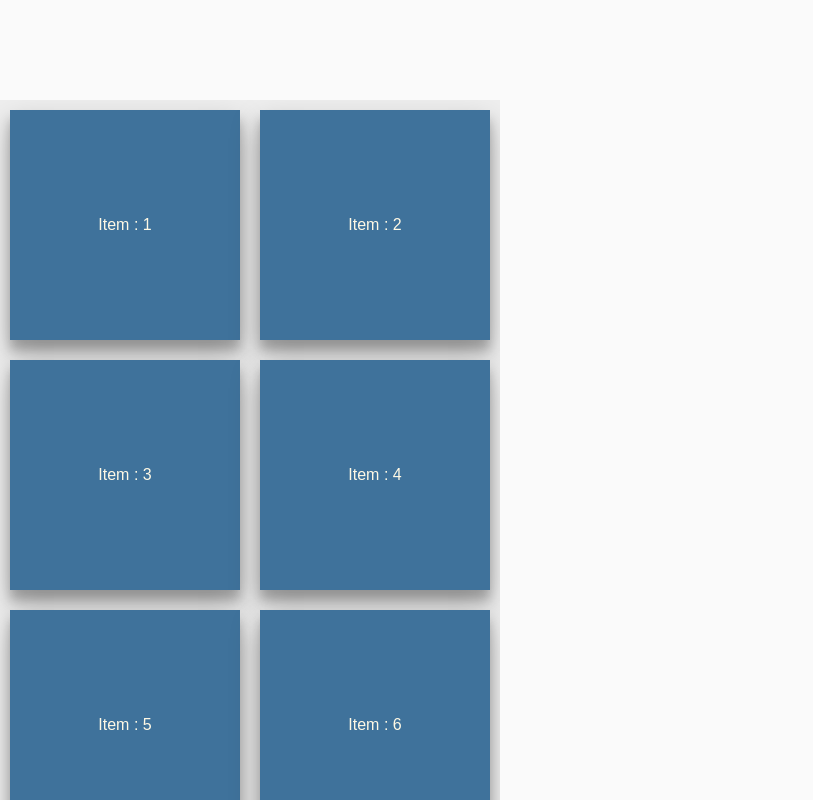
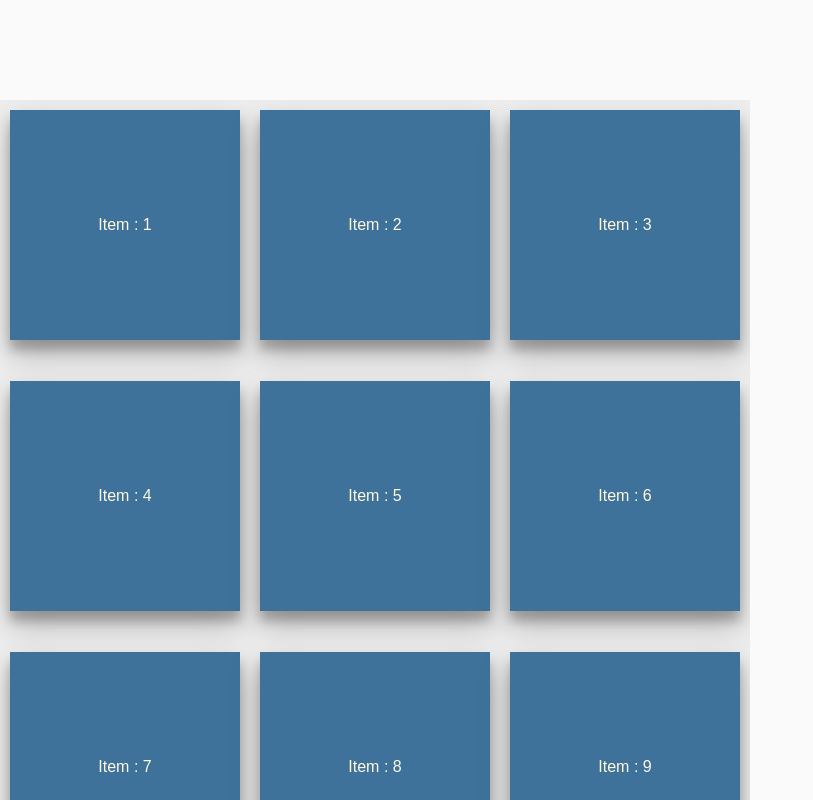
Before and after one commit to adamgajzlerowicz/react-infini-grid-ts, a React app: page / in a window 1280 px wide. Shown: the whole page, without its empty margins (0-813 px from the left). Built offline with nearby package versions, Linux system fonts and the light colour scheme.

Commit message:
still not perfect

```diff
--- a/src/components/App.tsx
+++ b/src/components/App.tsx
@@ -10,7 +10,7 @@ class App extends React.Component<{}> {
     const height = window.innerHeight - 100;
     return (
       <div className="App">
-        <Grid itemHeight={250} itemWidth={250} items={items} wrapperHeight={height} wrapperWidth={500} />
+        <Grid itemHeight={250} itemWidth={250} items={items} wrapperHeight={height} wrapperWidth={750} />
       </div>
 
     );
--- a/src/components/grid.tsx
+++ b/src/components/grid.tsx
@@ -142,6 +142,7 @@ class Grid extends React.Component<GridPropsType> {
 
   render() {
     const style = { ...gridStyle, height: this.props.wrapperHeight, width: this.props.wrapperWidth || 'auto' };
+
     const height = calculate.wrapperHeight(this.state);
 
     const itemsInRow = calculate.itemsInRow({ wrapperWidth: this.props.wrapperWidth ? this.props.wrapperWidth : 0 , itemWidth: this.props.itemWidth });
@@ -175,9 +176,9 @@ class Grid extends React.Component<GridPropsType> {
         ref={(e: HTMLDivElement) => {this.gridElement = e;}}
       >
         <div className="grid-inner" style={{ height, ...gridInner }}>
-          <div className="space-before" style={{ height: spaceBefore,  flexBasis: '100%', flexGrow: 1 }}/>
+          <div className="space-before" style={{ height: spaceBefore,  flexBasis: '100%', flexGrow: 1, display: spaceBefore ? 'block' : 'none' }}/>
           {map((el: React.Component | JSX.Element) => <ItemWrapper key={Math.random()} height={this.props.itemHeight} itemsInRow={itemsInRow} child={el} />, visibleItems)}
-          <div className="space-after" style={{ height: spaceAfter,  flexBasis: '100%', flexGrow: 1 }}/>
+          <div className="space-after" style={{ height: spaceAfter,  flexBasis: '100%', flexGrow: 1, display: spaceAfter ? 'block' : 'none' }}/>
         </div>
       </div>
     );
```
